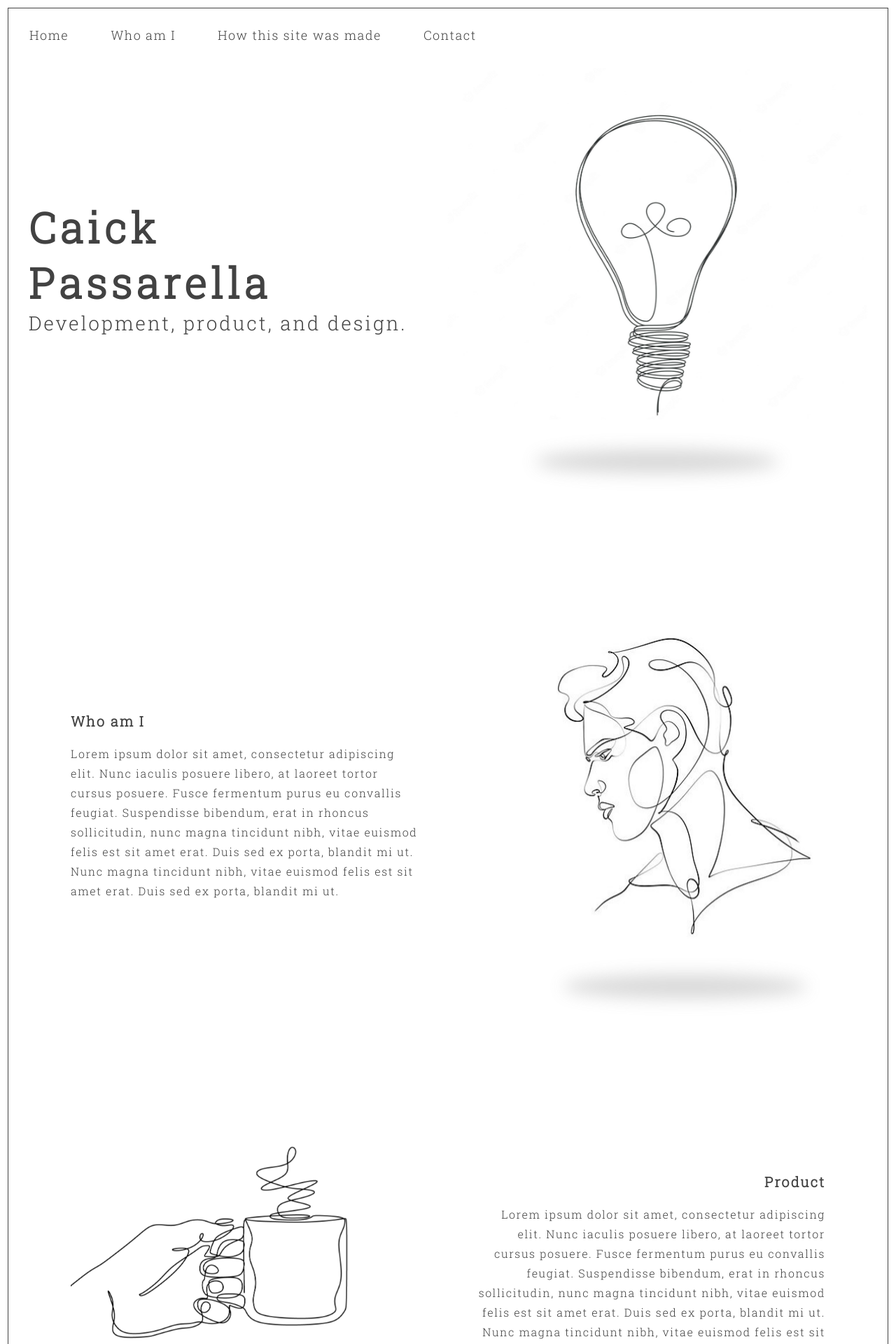
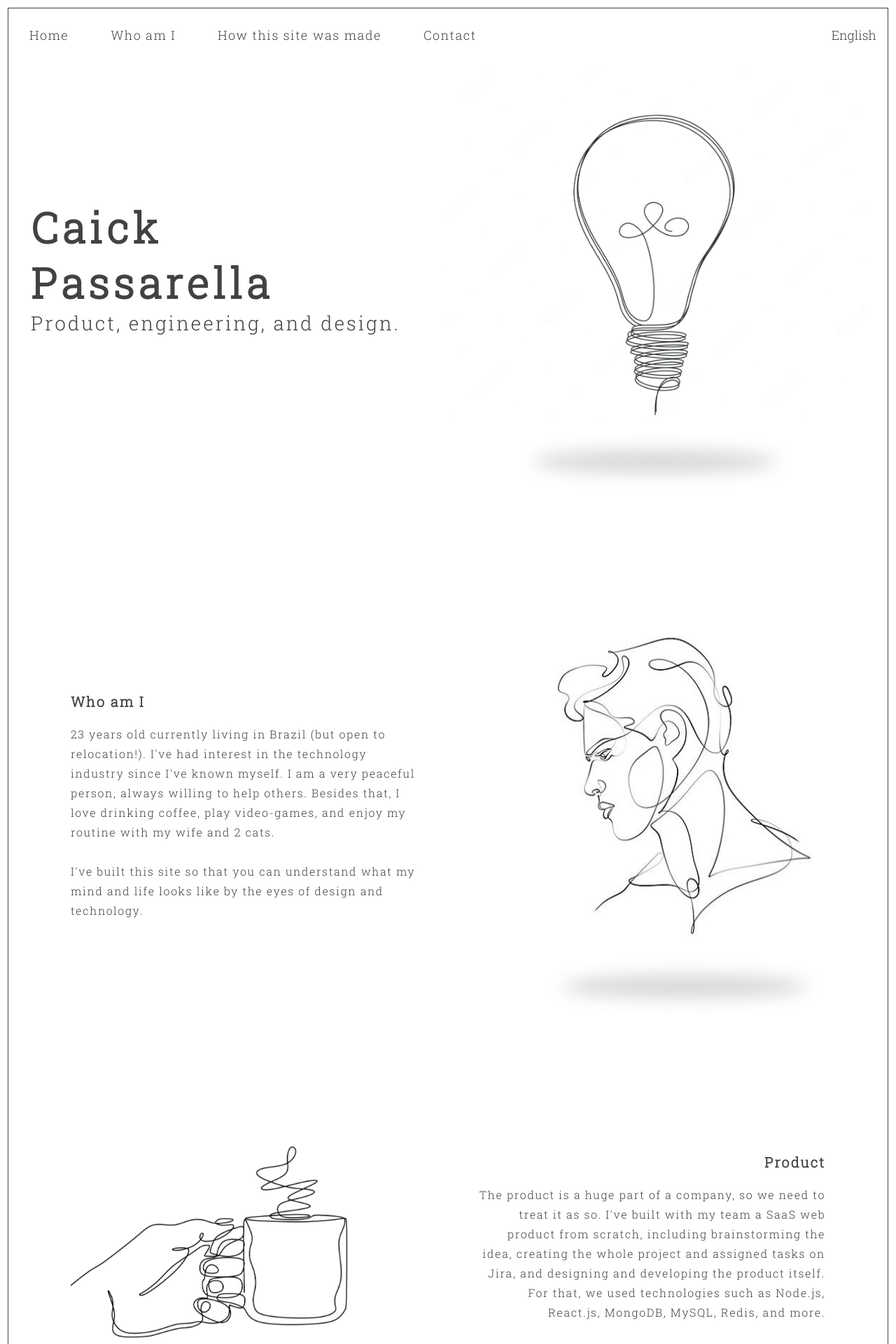
Before and after one commit to caickPassarella/CaickPassarella.com, a React (Create React App) app: page / in a window 1280 px wide. Shown: the top 1920 px of the page at 70% size. Built offline with nearby package versions, Linux system fonts and the light colour scheme.

Commit message:
Converted lorem ipsum to real text, and started internationalization

```diff
--- a/package.json
+++ b/package.json
@@ -10,9 +10,12 @@
     "@testing-library/user-event": "^13.5.0",
     "eslint-config-prettier": "^8.5.0",
     "git": "^0.1.5",
+    "i18next": "^21.9.2",
+    "i18next-http-backend": "^1.4.4",
     "prop-types": "^15.8.1",
     "react": "^17.0.2",
     "react-dom": "^17.0.2",
+    "react-i18next": "^11.18.6",
     "react-icons": "^4.3.1",
     "react-router-dom": "^6.2.2",
     "react-scripts": "5.0.0",
--- a/src/Components/Dropdown/DropdownElements.js
+++ b/src/Components/Dropdown/DropdownElements.js
@@ -1,48 +1,53 @@
 import styled from 'styled-components';
 
-export const DropdownMenu = styled.ul`
-  display: flex;
-  align-items: center;
-  list-style: none;
-  margin-right: 40px;
-  text-align: center;
-
-  @media screen and (max-width: 768px) {
-    display: none;
-  }
-`;
-
-export const DropdownContent = styled.div`
-  display: none;
+export const DropdownContent = styled.li`
+  display: ${(props) => (props.click ? 'block' : 'none')};
   right: 0;
-  position: absolute;
-  background-color: #f9f9f9;
-  box-shadow: 0px 8px 16px 0px rgba(0, 0, 0, 0.2);
+  height: 40px;
+  right: 11px;
+  //box-shadow: 0px 8px 16px 0px rgba(0, 0, 0, 0.2);
   z-index: 1;
 `;
 
+export const DropdownMenu = styled.ul`
+  list-style: none;
+  text-align: center;
+`;
+
 export const DropdownLi = styled.li`
-  height: 80px;
   display: inline-block;
-
-  &:hover ${DropdownContent} {
-    display: block;
-    height: 40px;
-  }
 `;
 
 export const DropdownLinks = styled.a`
   display: flex;
   align-items: center;
   left: 20px;
-  font-size: 20px;
-  color: #ab9b8c;
+  font-size: 18px;
+  color: #424242;
   text-decoration: none;
   padding: 0 1rem;
   height: 100%;
   cursor: pointer;
 
+  &:after {
+    content: '';
+    position: absolute;
+    bottom: -1px;
+    transition: opacity 0.2s linear;
+    width: 99%;
+    left: 0;
+    height: 1px;
+    opacity: 0;
+    border-radius: 200px;
+    border: 1px solid #424242;
+  }
+
   &:hover {
-    background-color: #e5e1dc;
+    color: #000000;
+    &::after {
+      opacity: 1;
+      font-weight: bold;
+      transition: opacity 0.2s linear;
+    }
   }
 `;
--- a/src/Components/Dropdown/MenuItems.js
+++ b/src/Components/Dropdown/MenuItems.js
@@ -2,6 +2,9 @@ export const MenuItems = [
   {
     title: 'Portuguese',
     path: '/pt',
-    cName: 'dropdown-link',
+  },
+  {
+    title: 'Test',
+    path: '/en',
   },
 ];
--- a/src/Components/Dropdown/index.js
+++ b/src/Components/Dropdown/index.js
@@ -4,6 +4,7 @@ import { MenuItems } from './MenuItems';
 
 export function Dropdown() {
   const [click, setClick] = useState(false);
+  const [language, setLanguage] = useState('English');
 
   const handleClick = () => setClick(!click);
 
@@ -11,17 +12,17 @@ export function Dropdown() {
     <>
       <DropdownMenu onClick={handleClick}>
         <DropdownLi>
-          <DropdownLinks to="english">English</DropdownLinks>
-          <DropdownContent>
-            {MenuItems.map((item, index) => {
-              return (
-                <DropdownLinks key={index} to={item.path} onClick={handleClick}>
-                  {item.title}
-                </DropdownLinks>
-              );
-            })}
-          </DropdownContent>
+          <DropdownLinks to="english">{language}</DropdownLinks>
         </DropdownLi>
+        {MenuItems.map((item, index) => {
+          return (
+            <DropdownContent key={index} click={click}>
+              <DropdownLinks to={item.path} onClick={handleClick}>
+                {item.title}
+              </DropdownLinks>
+            </DropdownContent>
+          );
+        })}
       </DropdownMenu>
     </>
   );
--- a/src/Components/Homepage/index.js
+++ b/src/Components/Homepage/index.js
@@ -1,4 +1,5 @@
 import { useState } from 'react';
+
 import {
   Lightbulb,
   CoffeeHand,
@@ -8,38 +9,54 @@ import {
   Drawing,
   Laptop,
   Men,
-} from '../../images';
-
-import {
   Figma,
   Github,
   GoogleDocs,
-  Jira,
-  LinkedIn,
-  Linux,
   Notion,
   Google,
   ReactLogo,
   Javascript,
 } from '../../images';
-import { HomeContainer, HomeWrapper, ImageWrapper, Subtitle } from './HomepageElements.js';
+
+import {
+  HomeContainer,
+  HomeWrapper,
+  ImageWrapper,
+  SectionWrapper,
+  Subtitle,
+  Paragraph,
+} from './HomepageElements.js';
+
 import { ImageCard } from '../ImageCard';
 import { InfoCard } from '../InfoCard';
 import { Modal } from '../Modal';
 
 export function Homepage() {
   const header = 'Caick \nPassarella';
-  const paragraph =
-    'Lorem ipsum dolor sit amet, consectetur adipiscing elit. Nunc iaculis posuere libero, at laoreet tortor cursus posuere. Fusce fermentum purus eu convallis feugiat. Suspendisse bibendum, erat in rhoncus sollicitudin, nunc magna tincidunt nibh, vitae euismod felis est sit amet erat. Duis sed ex porta, blandit mi ut. Nunc magna tincidunt nibh, vitae euismod felis est sit amet erat. Duis sed ex porta, blandit mi ut.';
 
-  const modalNotesText =
-    'Before starting a project, to make sure it will go in the right direction, we need to write, document, and prioritize. And that’s what I did for this website.';
+  const whoAmIParagraph =
+    "23 years old currently living in Brazil (but open to relocation!). I've had interest in the technology industry since I've known myself. I am a very peaceful person, always willing to help others. Besides that, I love drinking coffee, play video-games, and enjoy my routine with my wife and 2 cats.\n\nI've built this site so that you can understand what my mind and life looks like by the eyes of design and technology.";
 
-  const modalDesignText =
-    'Before starting a project, to make sure it will go in the right direction, we need to write, document, and prioritize. And that’s what I did for this website.';
+  const productParagraph =
+    "The product is a huge part of a company, so we need to treat it as so. I've built with my team a SaaS web product from scratch, including brainstorming the idea, creating the whole project and assigned tasks on Jira, and designing and developing the product itself. For that, we used technologies such as Node.js, React.js, MongoDB, MySQL, Redis, and more.\n\nI know how to evaluate a product, and I know what a good and a bad product looks like.";
 
-  const modalTechText =
-    'Before starting a project, to make sure it will go in the right direction, we need to write, document, and prioritize. And that’s what I did for this website.';
+  const engineeringParagraph =
+    'I am an Engineer with 5+ years of experience in the technology industry (B2B, B2C, SaaS, Cloud, telecom), as well as interest for as long as I can remember. Specialist at solving complex problems and making the team grow stronger. We are here to learn, teach, and build.\nI have real work experience with Python/Shell scripting, Node.js, React.js, MySQL, VOIP/SIP (SIP headers, INVITES, network packets, RTP, TLS, Wireshark, etc), Git (as well as GitHub and GitLab), and more.';
+
+  const designParagraph =
+    'UI and UX are everywhere now, and for good reason, they make our busy lives easier. I truly believe that we cannot create a great product without a good design, a good product we can though. I have experience with Figma, Adobe XD, Photoshop, Illustrator, and general UI/UX knowledge.\n\nIf you need someone to evalueate a design, create a feature that matches the most with your user, overhaul your product, or just have a creative mind, I might be the one.';
+
+  const siteText =
+    "What I wanted for this project is to show a combination of art, design, development, and me. This combination creates something that I call an envision of myself, where by just visualizing and operating the site, you would understand at least a little of who I am, how I think, and what I like.\nFor this to be possible, I've used multiple notes, brainstorming sessions, design pages, color changing, and coding nights.\n\nIt is a simple but important project.";
+
+  const modalNotes =
+    ' Notion was my best friend throughout this project. Honorable mentions would be Google Docs and a coffee drink.';
+
+  const modalDesign =
+    "I have a passion for design, and I specially like minimalist styles.\n\nFor this project I've used Figma for prototyping, styled Components, and inspirations from all over the internet.";
+
+  const modalTech =
+    "As this is a simple webpage, I've used React.js for front-end, Git with GitHub for version control, and Vercel (Next.js creator) for web hosting";
 
   const [openModal, setOpenModal] = useState(false);
   const [modalType, setModalType] = useState('');
@@ -52,17 +69,17 @@ export function Homepage() {
     switch (type) {
       case 'Notes':
         setModalType(type);
-        setModalText(modalNotesText);
+        setModalText(modalNotes);
         setModalIcons([GoogleDocs, Notion]);
         break;
       case 'Design':
         setModalType(type);
-        setModalText(modalDesignText);
+        setModalText(modalDesign);
         setModalIcons([Figma, Google]);
         break;
       case 'Technology':
         setModalType(type);
-        setModalText(modalTechText);
+        setModalText(modalTech);
         setModalIcons([Github, ReactLogo, Javascript]);
         break;
     }
@@ -75,16 +92,17 @@ export function Homepage() {
         <InfoCard
           id="home"
           header={header}
-          paragraph="Development, product, and design."
+          paragraph="Product, engineering, and design."
           image={Lightbulb}
           title={true}
         />
-        <InfoCard id="whoAmI" header="Who am I" paragraph={paragraph} image={Men} />
-        <InfoCard header="Product" image={CoffeeHand} reverse={true} paragraph={paragraph} />
-        <InfoCard header="Engineering" image={BrewingCoffee} paragraph={paragraph} />
-        <InfoCard header="Design" image={Latte} reverse={true} paragraph={paragraph} />
-        <Subtitle className="subtitle">How this site was made</Subtitle>
-        <div id="made">
+        <InfoCard id="whoAmI" header="Who am I" paragraph={whoAmIParagraph} image={Men} />
+        <InfoCard header="Product" image={CoffeeHand} reverse={true} paragraph={productParagraph} />
+        <InfoCard header="Engineering" image={BrewingCoffee} paragraph={engineeringParagraph} />
+        <InfoCard header="Design" image={Latte} reverse={true} paragraph={designParagraph} />
+        <SectionWrapper id="made">
+          <Subtitle className="subtitle">How this site was made</Subtitle>
+          <Paragraph>{siteText}</Paragraph>
           <ImageWrapper>
             <ImageCard
               image={Notes}
@@ -116,7 +134,7 @@ export function Homepage() {
               />
             )}
           </ImageWrapper>
-        </div>
+        </SectionWrapper>
       </HomeWrapper>
     </HomeContainer>
   );
--- a/src/Components/Modal/ModalElements.js
+++ b/src/Components/Modal/ModalElements.js
@@ -49,6 +49,7 @@ export const ModalTitle = styled.h1`
 export const ModalText = styled.p`
   font-size: 16px;
   text-align: center;
+  white-space: pre-line;
   line-height: 25px;
   letter-spacing: 2px;
 `;
--- a/src/Components/Navbar/NavbarElements.js
+++ b/src/Components/Navbar/NavbarElements.js
@@ -2,6 +2,8 @@ import styled from 'styled-components';
 
 export const Nav = styled.nav`
   display: flex;
+  justify-content: space-between;
+  align-items: center;
   height: 75px;
 
   @media screen and (max-width: 960px) {
--- a/src/Components/Navbar/index.js
+++ b/src/Components/Navbar/index.js
@@ -1,15 +1,12 @@
 import PropTypes from 'prop-types';
-import { FaBars } from 'react-icons/fa';
-import { Nav, MobileIcon, NavMenu, NavItem, NavLinks, NavLogo } from './NavbarElements';
+import { Dropdown } from '../Dropdown';
+import { Nav, NavMenu, NavItem, NavLinks, NavLogo } from './NavbarElements';
 
 const Navbar = ({ toggle }) => {
   return (
     <>
       <Nav>
         <NavLogo>Caick Passarella</NavLogo>
-        <MobileIcon onClick={toggle}>
-          <FaBars />
-        </MobileIcon>
         <NavMenu>
           <NavItem>
             <NavLinks href="#home">Home</NavLinks>
@@ -24,6 +21,7 @@ const Navbar = ({ toggle }) => {
             <NavLinks href="#contact">Contact</NavLinks>
           </NavItem>
         </NavMenu>
+        <Dropdown></Dropdown>
       </Nav>
     </>
   );
--- a/src/Components/Paragraph/ParagraphElements.js
+++ b/src/Components/Paragraph/ParagraphElements.js
@@ -36,6 +36,7 @@ export const ParagraphTitle = styled(ParagraphHeader)`
 
 export const ParagraphText = styled.p`
   color: #424242;
+  white-space: pre-line;
   margin-top: 20px;
   letter-spacing: 0.1em;
   line-height: 28px;
```
Also changed, not shown: src/Components/Homepage/HomepageElements.js (+18 -0 lines), src/i18n.js (added, +19 -0 lines), 1 other file (tests, documents, lock files or other folders).
